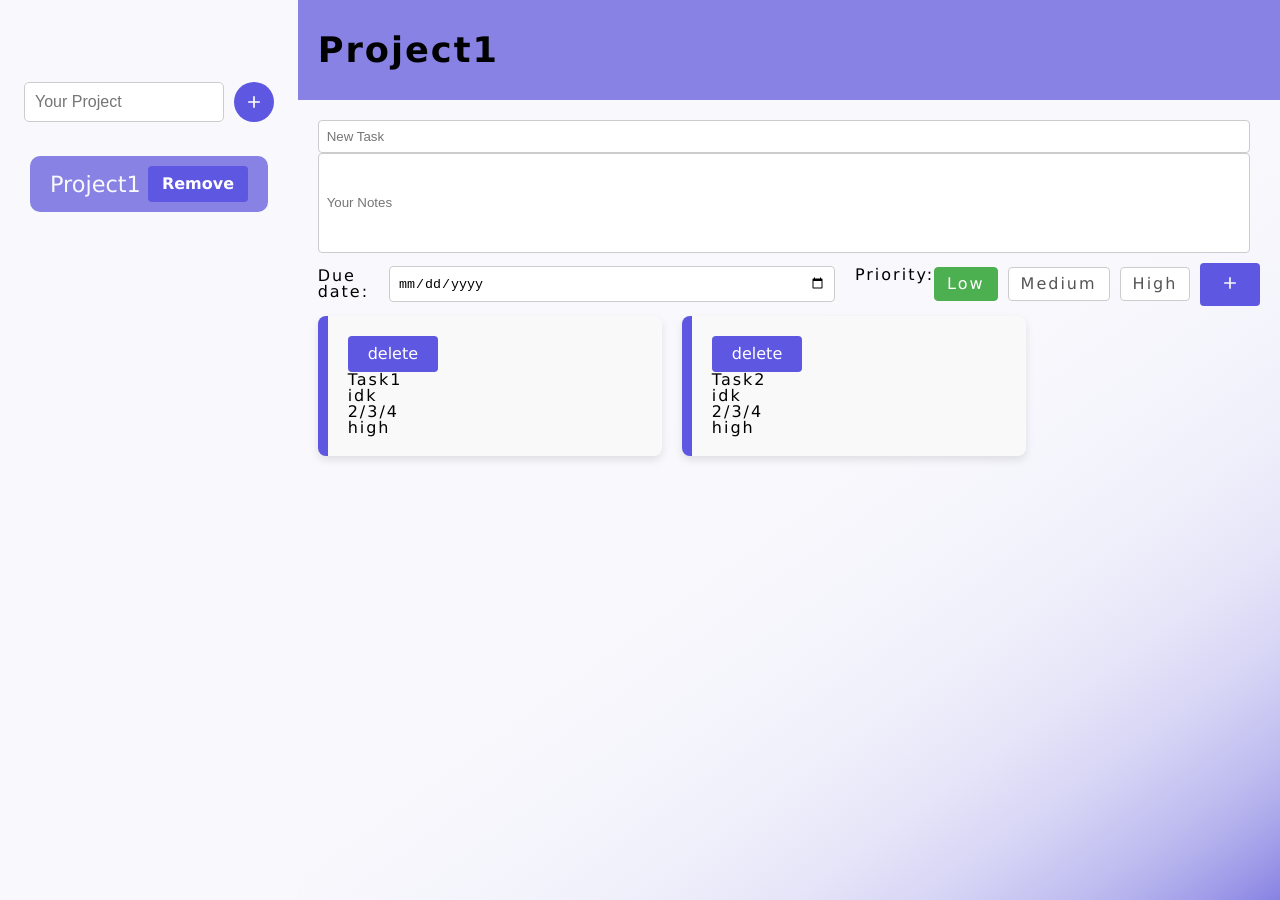
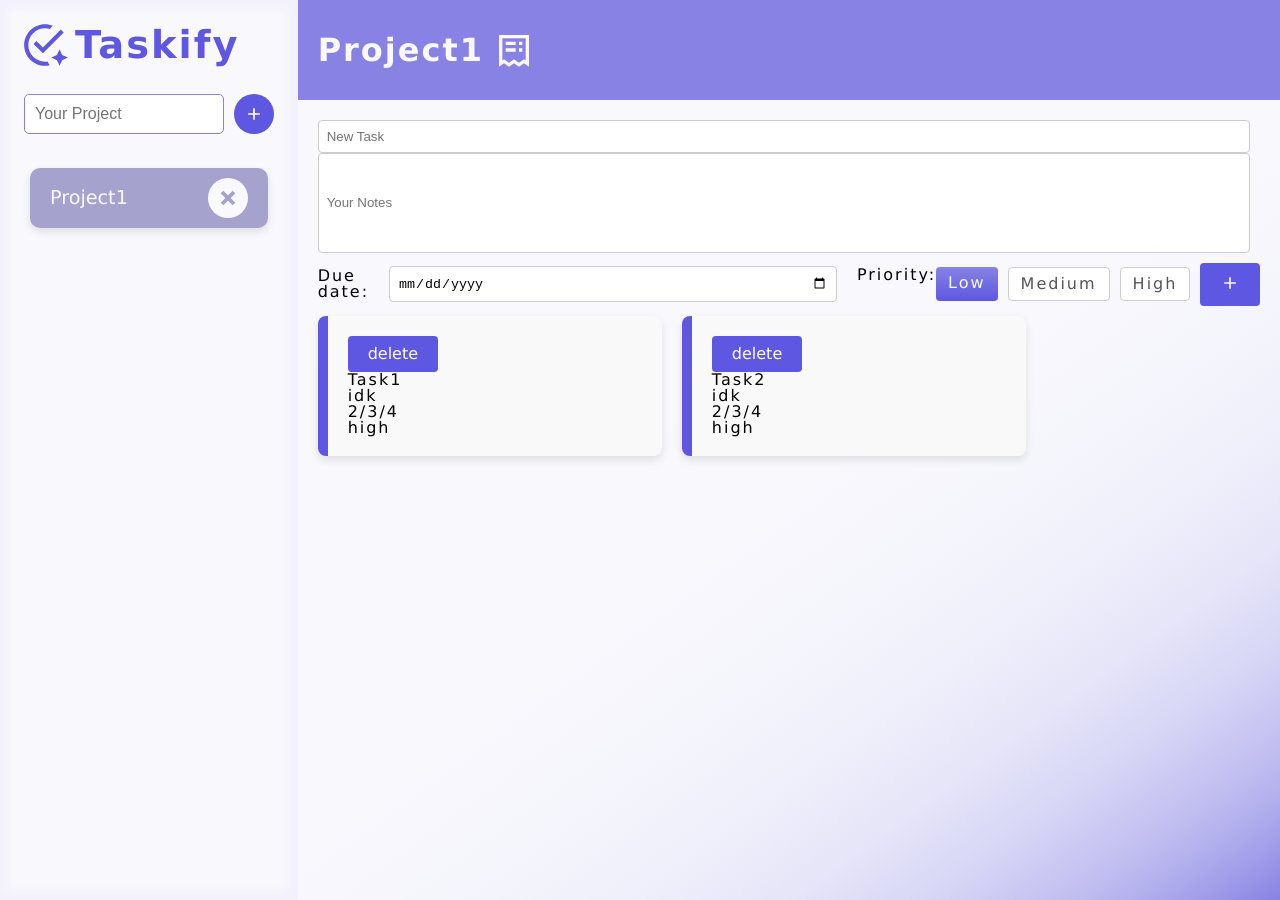
Before and after one commit to Ioannis-Bfg/Todo-List, a website built with webpack: page src/index.html in a window 1280 px wide. Built offline with nearby package versions, Linux system fonts and the light colour scheme.

Commit message:
more UI fixes , left side mostly

```diff
--- a/src/assets/domproject.js
+++ b/src/assets/domproject.js
@@ -16,7 +16,7 @@ export function displayProjects(project_array, currentProject){
         project_title_p.id='project_title_p'
 
         let removeButton = document.createElement('button');
-        removeButton.textContent = 'Remove';
+        removeButton.innerHTML = '<svg xmlns="http://www.w3.org/2000/svg" viewBox="0 0 24 24"><title>close-thick</title><path d="M20 6.91L17.09 4L12 9.09L6.91 4L4 6.91L9.09 12L4 17.09L6.91 20L12 14.91L17.09 20L20 17.09L14.91 12L20 6.91Z" /></svg>';
         removeButton.classList.add('remove-button');
         removeButton.addEventListener('click', function(event) {
             event.stopPropagation();
--- a/src/assets/domtask.js
+++ b/src/assets/domtask.js
@@ -4,8 +4,13 @@ export function loadRight(project){
     const project_header=document.querySelector('#project_header');
     const content=document.querySelector('#content');
 
-    project_header.textContent='';
-    project_header.textContent=project["title"];
+    project_header.innerHTML='';
+    project_header.innerHTML=`
+    <div id="head_icon">
+      <p>${project["title"]}</p>
+      <svg xmlns="http://www.w3.org/2000/svg" viewBox="0 0 24 24"><title>invoice-list-outline</title><path d="M17 7V9H15V7H17M13 7V9H7V7H13M13 11H7V13H13V11M15 11V13H17V11H15M21 22L18 20L15 22L12 20L9 22L6 20L3 22V3H21V22M19 18.26V5H5V18.26L6 17.6L9 19.6L12 17.6L15 19.6L18 17.6L19 18.26Z" /></svg>    </div>
+    `
+    // project_header.textContent=`~${project["title"]}`;
 
     content.innerHTML='';
     content.innerHTML=`
--- a/src/assets/staticLoad.js
+++ b/src/assets/staticLoad.js
@@ -3,7 +3,11 @@ export function staticLoad() {
 
     cont.innerHTML = `
     <div id="left">
-    <p>Taskify</p>
+        <div id="logo">
+            <svg xmlns="http://www.w3.org/2000/svg" viewBox="0 0 24 24"><title>checkbox-marked-circle-auto-outline</title><path d="M12 22C12.8 22 13.6 21.9 14.3 21.7C13.9 21.2 13.5 20.6 13.3 19.9C12.9 20 12.4 20 12 20C7.6 20 4 16.4 4 12C4 7.6 7.6 4 12 4C12.8 4 13.5 4.1 14.2 4.3L15.8 2.7C14.6 2.3 13.3 2 12 2C6.5 2 2 6.5 2 12C2 17.5 6.5 22 12 22M6.5 11.5L7.9 10.1L11 13.2L19.6 4.6L21 6L11 16L6.5 11.5M19 14L17.74 16.75L15 18L17.74 19.26L19 22L20.25 19.26L23 18L20.25 16.75L19 14Z" /></svg>
+            <p>Taskify</p>
+        </div>
+
     <div id="projects">
         <form id="project_form">
             <input type="text" id="project_title" placeholder="Your Project" required>
--- a/src/styles/style.css
+++ b/src/styles/style.css
@@ -25,7 +25,7 @@ button {
 }
 #container {
   display: grid;
-  grid-template-columns: 1fr 4fr;
+  grid-template-columns: auto 1fr;
   width: 100%;
   height: 100%;
   font-family: "Verdana", sans-serif;
@@ -37,7 +37,7 @@ button {
   display: flex;
   flex-direction: column;
   gap: 20px;
-  box-shadow: 5px 0 5px 4px rgba(0,0,0,1);
+  box-shadow: inset -2px 0 10px 10px rgba(157, 126, 214, 0.06);
 }
 
 #right {
@@ -164,9 +164,9 @@ button {
 }
 
 #task_form input[type="radio"]:checked + label {
-  background-color: #4caf50;
-  color: #fff;
-  border-color: #4caf50;
+  background: var(--linearSecondaryAccent);
+  color:var(--background);
+  border: none;
 }
 
 #prio_date {
@@ -185,10 +185,12 @@ button {
   display: flex;
   align-items: center;
   height: 100px;
+  color: var(--background);
+  /* box-shadow: inset 0px -4px 10px 0px rgba(0, 0, 0, 0.6);*/
 }
 
 #project_header {
-  font-size: 2.2em;
+  font-size: 2em;
   font-weight: 600;
   padding: 2%;
   display: flex;
@@ -200,9 +202,20 @@ button {
 #left p {
   font-size: 2.4em; /* Adjust font size */
   font-weight: bold; /* Add bold font weight */
-  color: var(--background);
+  color: var(--accent);
+}
+#logo{
+  display: flex;
+  justify-content: flex-start;
+  align-items: center;
+  gap:5px
 }
 
+#logo svg{
+  width:50px;
+  height:50px;
+  fill: var(--accent);
+}
 #project_form {
   margin-bottom: 20px; /* Add margin for spacing */
   display: flex;
@@ -214,11 +227,15 @@ button {
 #project_title {
   padding: 10px;
   width: 200px; /* Adjust the width as needed */
-  border: 1px solid #ccc;
+  border: 1px solid var(--secondary);
   border-radius: 5px;
   font-size: 16px;
   /* margin-bottom: 10px; */
   box-sizing: border-box; /* Ensure padding and border are included in width */
+}
+
+#project_title:focus {
+ border:1px solid var(--accent)
 }
 
 #projects {
@@ -233,37 +250,63 @@ button {
   flex-direction: column;
 }
 
+#project_list p{
+  color:var(--background);
+}
+
 .project-card {
-  background-color: var(--secondary); /* Background color for project cards */
+  background-color: var(--primary); /* Background color for project cards */
   padding: 10px 20px; /* Padding for project cards */
   border: none; /* Remove default button border */
   border-radius: 10px; /* Add border radius for rounded corners */
   cursor: pointer; /* Change cursor to pointer on hover */
   margin-bottom: 10px; /* Add margin between project cards */
+  box-shadow: 0 4px 8px rgba(0, 0, 0, 0.1);
+  max-width: 20vw;
+  transition: background-color 0.2s ease-out;
 }
 
 .project-card:hover {
-  background: var(--radialSecondaryAccent); /* Change background color on hover */
+  background-color: var(--secondary);
+  transition: background-color 0.4s ease-in;/* Change background color on hover */
 }
 
 .remove-button {
-  background-color: var(--accent); /* Background color for remove button */
-  color: #fff; /* Text color for remove button */
+  background-color: var(--background); /* Background color for remove button */
   border: none; /* Remove default button border */
-  padding: 10px 14px;
+  padding: 5px;
   font-weight: 600; /* Padding for remove button */
-  border-radius: 4px; /* Add border radius for rounded corners */
+  border-radius: 100%; /* Add border radius for rounded corners */
   cursor: pointer; /* Change cursor to pointer on hover */
+  display: flex;
+  width:40px;
+  height:40px;
+  aspect-ratio: 1/1;
+  justify-content: center;
+  align-items: center;
+}
+
+.remove-button svg{
+  width:22px;
+  height:22px;
+  fill: var(--primary);
+  transition: fill 0.1s ease;
 }
 
 .remove-button:hover {
-  background-color: #ff4444; /* Change background color on hover */
+  background-color: var(--accent); /* Change background color on hover */
+}
+
+.remove-button:hover svg {
+  fill: white; /* Change background color on hover */
+  transition: fill 0.1s ease;
 }
 
 #add_project_btn svg {
   width: 20px;
   height: 20px;
   fill: white;
+  transition: fill 0.1s ease;
 }
 #add_project_btn {
   background-color: var(--accent);
@@ -286,8 +329,22 @@ button {
   align-items: center;
   justify-content: space-between;
   font-size: 1em;
+  gap:40px
 }
 #project_card_div p {
-  font-size: 1.4em;
+  font-size: 1.2em;
   font-weight: 400;
 }
+
+#head_icon{
+  display: flex;
+  gap:10px;
+  justify-content: flex-start;
+  align-items: center;
+}
+
+#head_icon svg{
+  width:40px;
+  fill: var(--background);
+  height:auto;
+}
```
